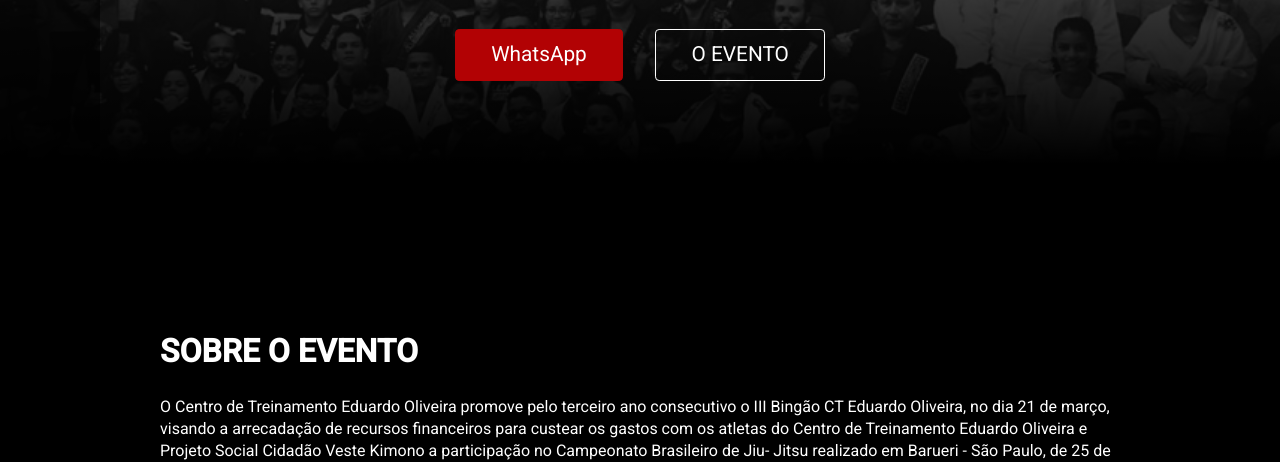
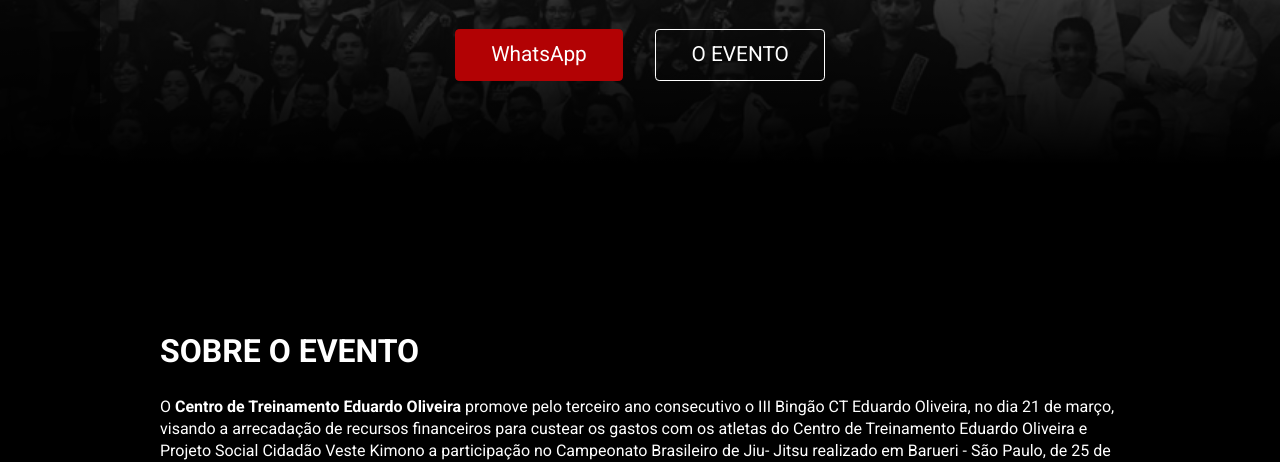
Before and after one commit to shopmaior/bingaocteo, a plain HTML site: page index.html in a window 1280 px wide. Shown: the part 492-954 px from the top of the page. Drawn offline with Linux system fonts and the light colour scheme.

Commit message:
Ajustar texto

```diff
--- a/css/main.css
+++ b/css/main.css
@@ -17,6 +17,10 @@ html {
   font-family: "Roboto", Arial, Helvetica, sans-serif;
   line-height: 1.4;
   scroll-behavior:smooth
+}
+
+strong {
+  font-weight: 700;
 }
 
 /*
--- a/index.html
+++ b/index.html
@@ -15,7 +15,7 @@
 
   <link rel="stylesheet" href="css/normalize.css">
   <link rel="stylesheet" href="css/main.css">
-  <link href="https://fonts.googleapis.com/css?family=Roboto:300,400,500&display=swap" rel="stylesheet">
+  <link href="https://fonts.googleapis.com/css?family=Roboto:300,400,500,700&display=swap" rel="stylesheet">
 
   <meta name="theme-color" content="#B20204">
 
@@ -109,7 +109,7 @@
   <main class="container">
     <div class="content" id="evento">
         <h1>SOBRE O EVENTO</h1>
-        <p>O Centro de Treinamento Eduardo Oliveira promove pelo terceiro ano consecutivo o III Bingão CT Eduardo Oliveira, no
+        <p>O <strong>Centro de Treinamento Eduardo Oliveira</strong> promove pelo terceiro ano consecutivo o III Bingão CT Eduardo Oliveira, no
           dia 21 de
           março, visando a arrecadação de recursos financeiros para custear os gastos com os atletas do Centro de Treinamento
           Eduardo Oliveira e Projeto Social Cidadão Veste Kimono a participação no Campeonato Brasileiro de Jiu- Jitsu realizado
```
